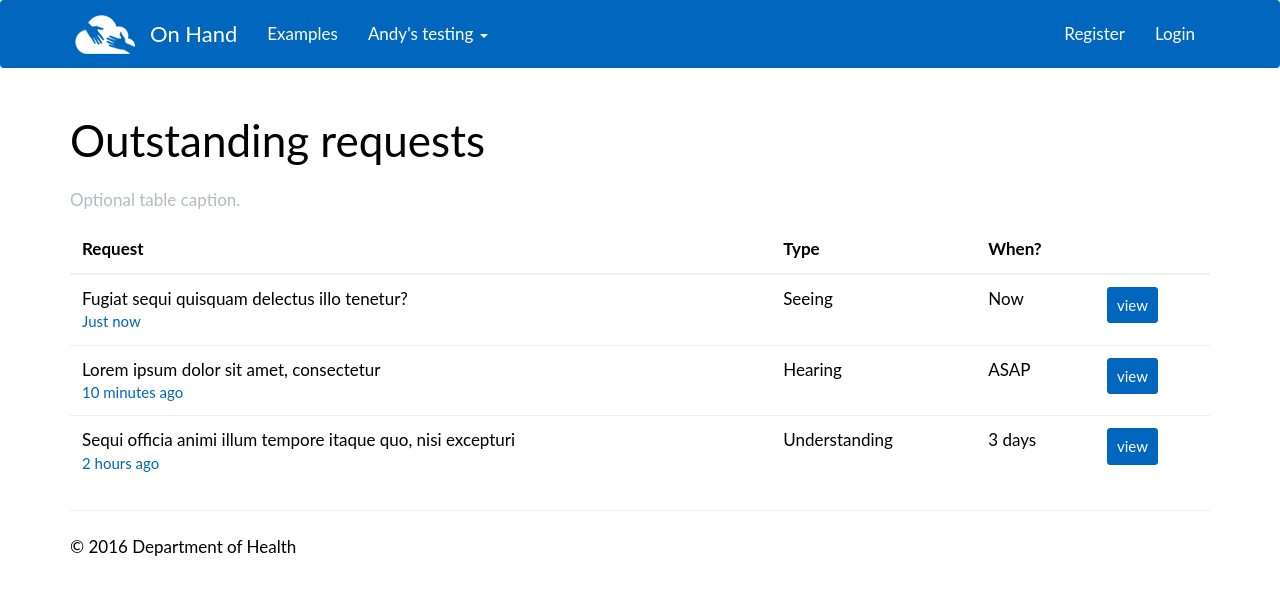
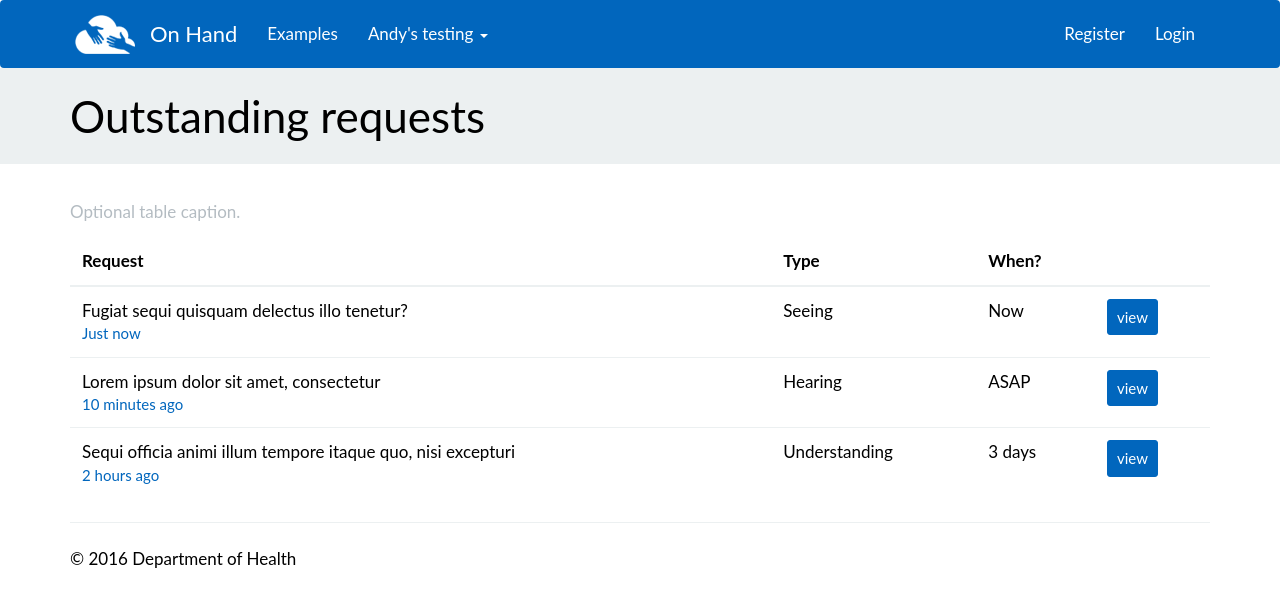
Before and after one commit to git-shyam/healthgovau.github.io, a website: page request-list.html in a window 1280 px wide. Drawn offline with nearby package versions, Linux system fonts and the light colour scheme; no server answers.

Commit message:
Reduced page header size
.page-header

```diff
--- a/app/less/core.less
+++ b/app/less/core.less
@@ -41,3 +41,7 @@ body {
 // Progress bars ==============================================================
 
 // Containers =================================================================
+.page-header {
+	background: @gray-lighter;
+	margin-top: 0;
+}
--- a/app/less/variables.less
+++ b/app/less/variables.less
@@ -367,6 +367,7 @@
 // Basics of a navbar
 @navbar-height:                    66px;
 @navbar-margin-bottom:             @line-height-computed;
+@navbar-margin-bottom:             0;
 @navbar-border-radius:             @border-radius-base;
 @navbar-padding-horizontal:        floor((@grid-gutter-width / 2));
 @navbar-padding-vertical:          ((@navbar-height - @line-height-computed) / 2);
--- a/request-list.html
+++ b/request-list.html
@@ -47,9 +47,13 @@
       </div>
     </div>
 
+    <div class="page-header">
+        <div class="container">
+          <h1>Outstanding requests</h1>
+        </div>
+    </div>
+
     <div class="container">
-      <h1>Outstanding requests</h1>
-
       <table class="table table-hover">
         <caption>Optional table caption.</caption>
         <thead>
```
Also changed, not shown: dist/css/helper-marketplace.css, dist/css/helper-marketplace.min.css, 2 other files.
